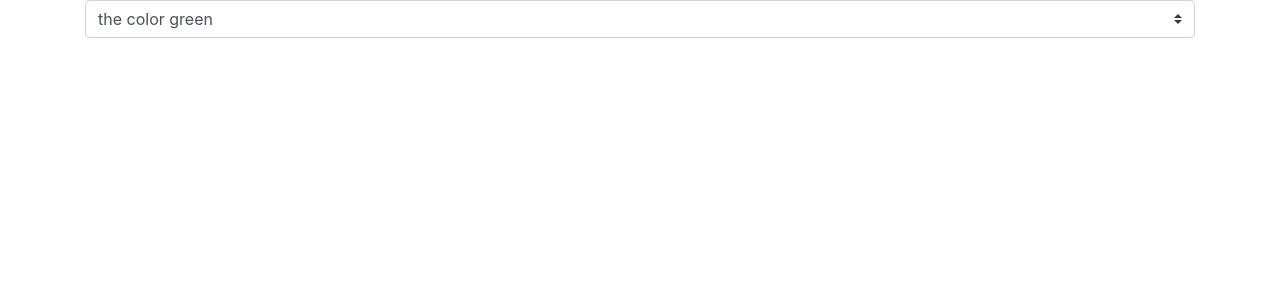
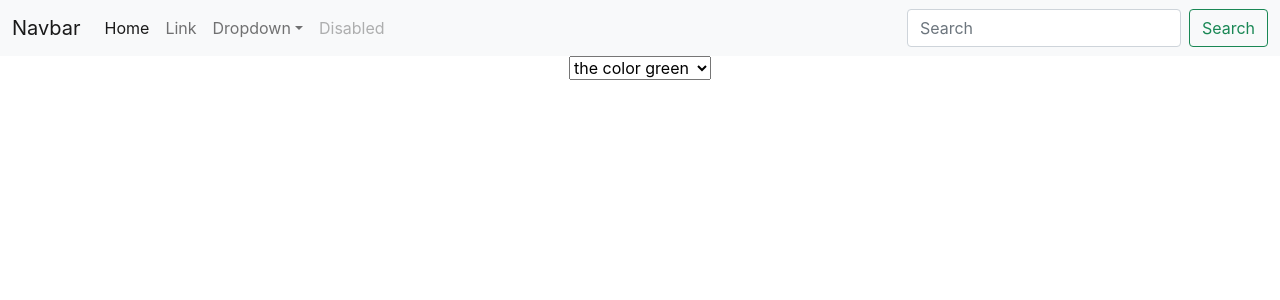
Before and after one commit to aminul007bd/react-playground, a React (Create React App) app: page / in a window 1280 px wide. Shown: the top 300 px of the page. Built offline with nearby package versions, Linux system fonts and the light colour scheme; the HTML template or start-up script is replaced by a standard one.

Commit message:
add bootstrap 5

```diff
--- a/package.json
+++ b/package.json
@@ -7,10 +7,10 @@
     "@testing-library/react": "^11.1.0",
     "@testing-library/user-event": "^12.1.10",
     "axios": "^0.21.0",
-    "bootstrap": "^4.5.3",
+    "bootstrap": "^5.0.0-beta1",
     "react": "^17.0.1",
-    "react-bootstrap": "^1.4.0",
-    "react-bootstrap-icons": "^1.1.0",
+    "react-bootstrap": "^1.1.0-rc.0",
+    "react-bootstrap-icons": "^1.0.3-alpha5",
     "react-dom": "^17.0.1",
     "react-scripts": "4.0.1",
     "web-vitals": "^0.2.4"
--- a/public/index.html
+++ b/public/index.html
@@ -40,4 +40,5 @@
       To create a production bundle, use `npm run build` or `yarn build`.
     -->
   </body>
+  <script src="https://cdn.jsdelivr.net/npm/bootstrap@5.0.0-beta1/dist/js/bootstrap.bundle.min.js" integrity="sha384-ygbV9kiqUc6oa4msXn9868pTtWMgiQaeYH7/t7LECLbyPA2x65Kgf80OJFdroafW" crossorigin="anonymous"></script>
 </html>
--- a/src/App.js
+++ b/src/App.js
@@ -3,6 +3,7 @@
 import Accordion from './components/Accordion'
 import AppHeader from './components/AppHeader'
 import SearchBar from './components/search/Search'
+import AppNavbar from './components/AppNavbar'
 import SearchList from './components/search/SearchList'
 import DropDownList from './components/DropDownList'
 
@@ -34,7 +35,8 @@
 	const [onSearchText, setOnSearchText] = useState('')
 	return (
 		<div className="App">
-			<div className="container">
+			<div className="">
+				<AppNavbar />
 				{/* <AppHeader /> */}
 				{/* <Accordion items={accordionItems} /> */}
 				{/* <SearchBar searchText={(val) => setOnSearchText(val)} />
--- /dev/null
+++ b/src/components/AppNavbar.js
@@ -0,0 +1,85 @@
+import React from 'react'
+
+export default function AppNavbar() {
+	return (
+		<>
+			<nav className="navbar navbar-expand-lg navbar-light bg-light">
+				<div className="container-fluid">
+					<a className="navbar-brand" href="#">
+						Navbar
+					</a>
+					<button
+						className="navbar-toggler"
+						type="button"
+						data-bs-toggle="collapse"
+						data-bs-target="#navbarSupportedContent"
+						aria-controls="navbarSupportedContent"
+						aria-expanded="false"
+						aria-label="Toggle navigation"
+					>
+						<span className="navbar-toggler-icon"></span>
+					</button>
+					<div className="collapse navbar-collapse" id="navbarSupportedContent">
+						<ul className="navbar-nav me-auto mb-2 mb-lg-0">
+							<li className="nav-item">
+								<a className="nav-link active" aria-current="page" href="#">
+									Home
+								</a>
+							</li>
+							<li className="nav-item">
+								<a className="nav-link" href="#">
+									Link
+								</a>
+							</li>
+							<li className="nav-item dropdown">
+								<a
+									className="nav-link dropdown-toggle"
+									href="#"
+									id="navbarDropdown"
+									role="button"
+									data-bs-toggle="dropdown"
+									aria-expanded="false"
+								>
+									Dropdown
+								</a>
+								<ul className="dropdown-menu" aria-labelledby="navbarDropdown">
+									<li>
+										<a className="dropdown-item" href="#">
+											Action
+										</a>
+									</li>
+									<li>
+										<a className="dropdown-item" href="#">
+											Another action
+										</a>
+									</li>
+									<li>
+										<a className="dropdown-item" href="#">
+											Something else here
+										</a>
+									</li>
+								</ul>
+							</li>
+							<li className="nav-item">
+								<a className="nav-link disabled" href="#" tabIndex="-1" aria-disabled="true">
+									Disabled
+								</a>
+							</li>
+						</ul>
+						<form className="d-flex">
+							<input
+								className="form-control me-2"
+								type="search"
+								placeholder="Search"
+								aria-label="Search"
+							/>
+							<button className="btn btn-outline-success" type="submit">
+								Search
+							</button>
+						</form>
+					</div>
+				</div>
+			</nav>
+		</>
+	)
+}
```
Also changed, not shown: 2 other files (tests, documents, lock files or other folders).
